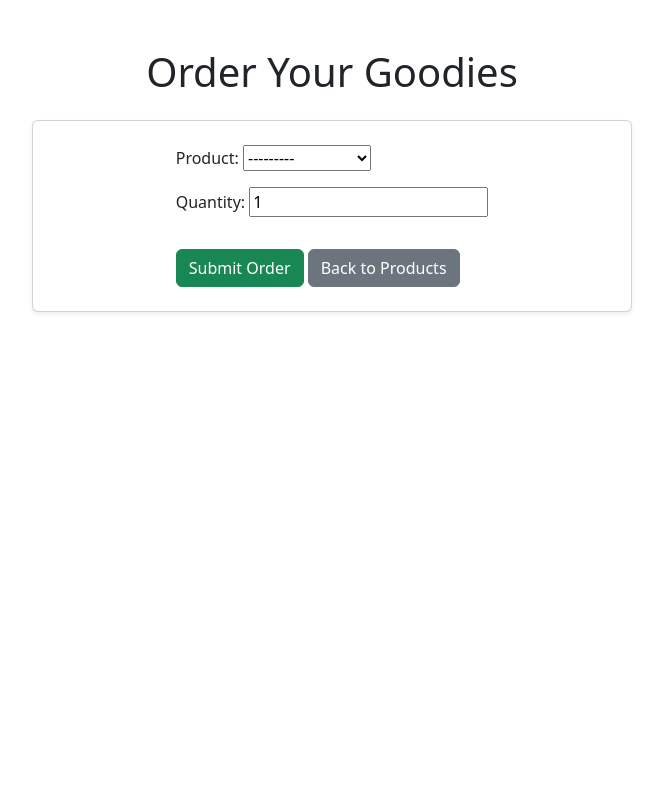
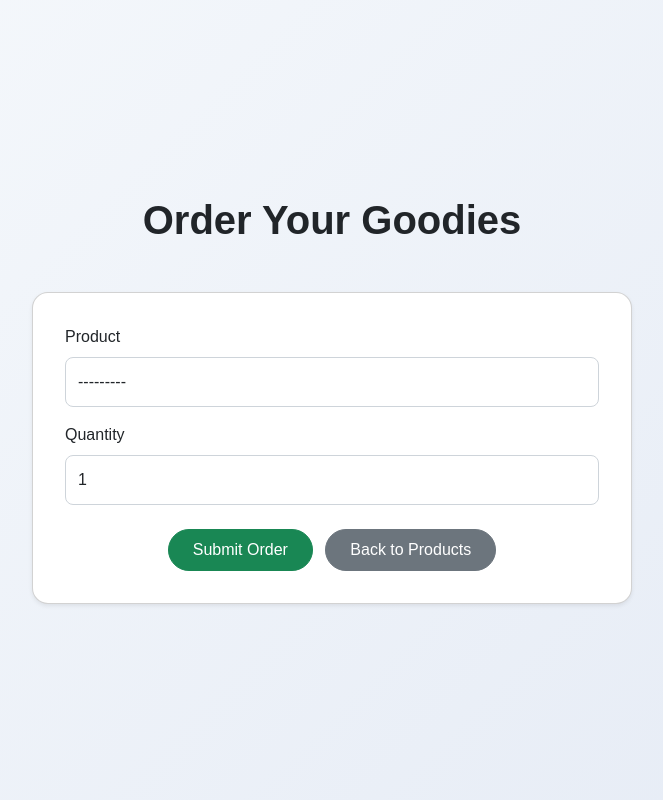
Before and after one commit to mtezxx/Assigment3, a Django app: page /order/ in a window 1280 px wide. Shown: the whole page, without its empty margins (308-971 px from the left). Run offline with Django 5.2, Linux system fonts and the light colour scheme; data comes from the database, SQL or seed files in the repository; some libraries are stand-ins or nearby versions.

Commit message:
simple styling

```diff
--- a/cafe/templates/cafe/place_order.html
+++ b/cafe/templates/cafe/place_order.html
@@ -1,31 +1,82 @@
 <!DOCTYPE html>
-<html>
+<html lang="en">
 <head>
+    <meta charset="UTF-8">
     <title>Place an Order</title>
     <link href="https://cdn.jsdelivr.net/npm/bootstrap@5.3.0/dist/css/bootstrap.min.css" rel="stylesheet">
+    <style>
+        body {
+            background: linear-gradient(135deg, #f6f9fc, #e5ebf5);
+            min-height: 100vh;
+            display: flex;
+            flex-direction: column;
+            justify-content: center;
+            font-family: 'Poppins', sans-serif;
+            animation: fadeIn 1s ease-in;
+        }
+        @keyframes fadeIn {
+            from { opacity: 0; transform: translateY(10px); }
+            to { opacity: 1; transform: translateY(0); }
+        }
+        .card {
+            border-radius: 1rem;
+            padding: 2rem;
+            animation: fadeIn 1s ease-in;
+        }
+        .form-control {
+            border-radius: 0.5rem;
+            padding: 0.75rem;
+            margin-bottom: 1rem;
+            border: 1px solid #ced4da;
+            transition: all 0.3s ease;
+        }
+        .form-control:focus {
+            border-color: #80bdff;
+            box-shadow: 0 0 8px rgba(0, 123, 255, 0.25);
+        }
+        .btn {
+            border-radius: 2rem;
+            padding: 0.5rem 1.5rem;
+            transition: 0.3s ease;
+        }
+        .btn:hover {
+            transform: translateY(-2px);
+            box-shadow: 0 6px 12px rgba(0,0,0,0.15);
+        }
+    </style>
 </head>
 <body class="container py-5">
-
+    {% load widget_tweaks %}
     {% if messages %}
       {% for message in messages %}
-        <div class="alert alert-success" role="alert">
+        <div class="alert alert-success text-center" role="alert">
           {{ message }}
         </div>
       {% endfor %}
     {% endif %}
 
-    <h1 class="mb-4 text-center">Order Your Goodies</h1>
+    <h1 class="mb-5 text-center fw-bold">Order Your Goodies</h1>
 
-<div class="d-flex justify-content-center">
-    <div class="card p-4 shadow-sm d-flex justify-content-between align-items-center" style="max-width: 600px; width: 100%;">
-      <form method="post">
-          {% csrf_token %}
-          {{ form.as_p }}
-          <button type="submit" class="btn btn-success mt-3">Submit Order</button>
-          <a href="{% url 'product_list' %}" class="btn btn-secondary mt-3">Back to Products</a>
-      </form>
+    <div class="d-flex justify-content-center">
+        <div class="card shadow-sm" style="max-width: 600px; width: 100%;">
+          <form method="post">
+              {% csrf_token %}
+              {% for field in form %}
+                <div class="mb-3">
+                    <label class="form-label">{{ field.label }}</label>
+                    {{ field|add_class:"form-control" }}
+                    {% if field.errors %}
+                        <div class="text-danger small">{{ field.errors }}</div>
+                    {% endif %}
+                </div>
+              {% endfor %}
+              <div class="text-center mt-4">
+                  <button type="submit" class="btn btn-success me-2">Submit Order</button>
+                  <a href="{% url 'product_list' %}" class="btn btn-secondary">Back to Products</a>
+              </div>
+          </form>
+        </div>
     </div>
-</div>
 
 </body>
 </html>
--- a/gtg_shop/settings.py
+++ b/gtg_shop/settings.py
@@ -38,6 +38,7 @@ INSTALLED_APPS = [
     'django.contrib.messages',
     'django.contrib.staticfiles',
     'cafe',
+    'widget_tweaks',
 ]
 
 MIDDLEWARE = [
```
Also changed, not shown: cafe/templates/cafe/product_confirm_delete.html (+44 -8 lines), cafe/templates/cafe/product_form.html (+55 -9 lines), cafe/templates/cafe/product_list.html (+41 -6 lines).
